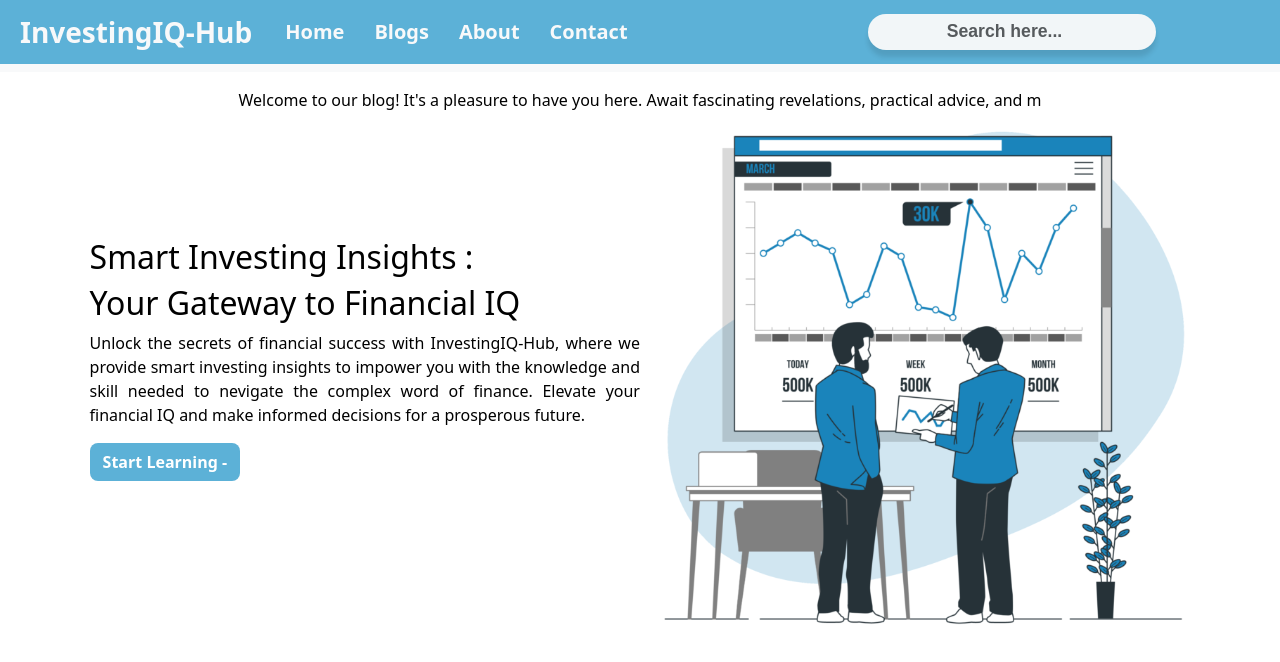
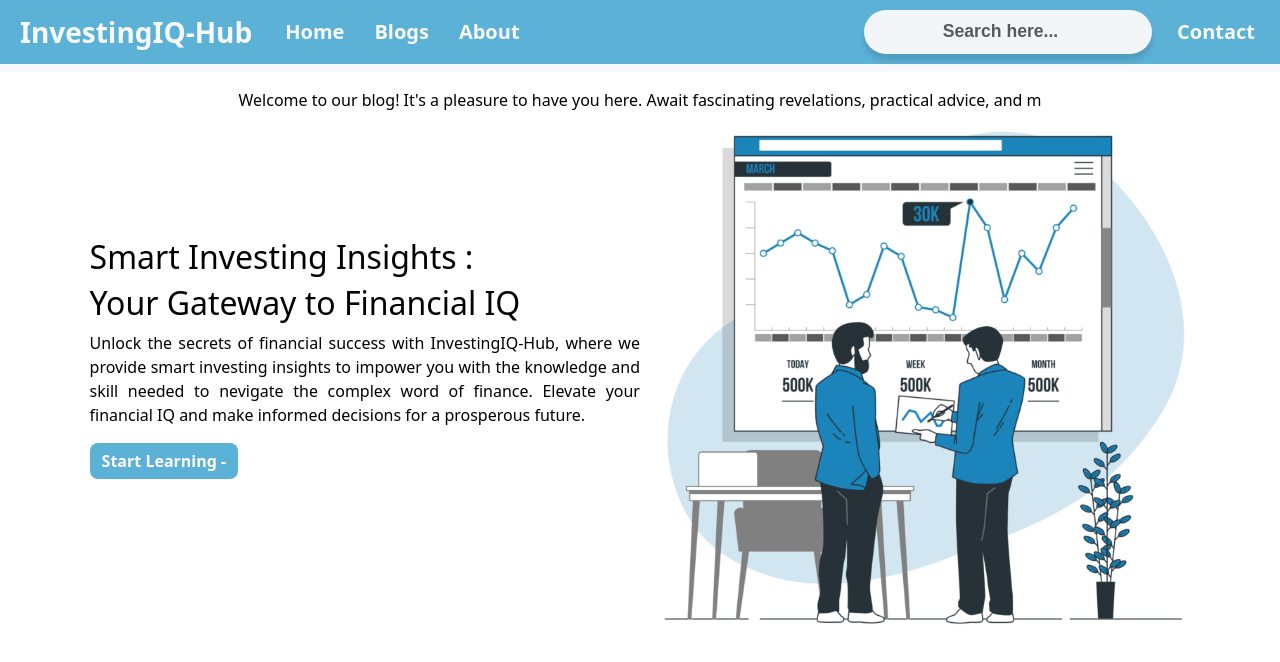
Before and after one commit to Mechboyshyam/InvestingIQ-Hub, a React (Create React App) app in the folder client/: page / in a window 1280 px wide. Shown: the top 662 px of the page. Built offline with nearby package versions, Linux system fonts and the light colour scheme.

Commit message:
code updated

```diff
--- a/client/src/Component/Navbar/Navbar.css
+++ b/client/src/Component/Navbar/Navbar.css
@@ -4,6 +4,11 @@
     height: 4rem;
 }
 
+.bgTeal{
+    background: #5cb1d7 !important;
+    border: 0px solid #5cb1d7;
+}
+
 .search-box{
     width: 18rem !important;
 
--- a/client/src/Component/Navbar/Navbar.js
+++ b/client/src/Component/Navbar/Navbar.js
@@ -32,55 +32,44 @@ function Navbar() {
             Blogs
                 </Link>
               </li>
-              <li className="nav-item">
-                <Link to="about" className="text-decoration-none text-light ms-1 fs-5 fw-semibold btn">
+
+              <li>
+                  <Link to="about" className="text-decoration-none text-light ms-1 fs-5 fw-semibold btn">
                     About
                   </Link>
-                </li>
-                <li className="nav-item">
-                  <Link to="contact" className="text-decoration-none text-light ms-1 fs-5 fw-semibold btn">
-                    Contact
-                  </Link>
-                </li>
+                  </li>
+
               {/* <li className="nav-item dropdown">
                 <a
-                  className="nav-link dropdown-toggle"
+                  className="nav-link dropdown-toggle text-decoration-none text-light ms-1 fs-5 fw-semibold btn "
                   href="#"
                   role="button"
                   data-bs-toggle="dropdown"
                   aria-expanded="false"
                 >
-                  Dropdown
+                  More
                 </a>
-                <ul className="dropdown-menu">
+                <ul className="dropdown-menu bgTeal">
                   <li>
-                    <a className="dropdown-item" href="#">
-                      Action
-                    </a>
-                  </li>
-                  <li>
-                    <a className="dropdown-item" href="#">
-                      Another action
-                    </a>
-                  </li>
-                  <li>
-                    <hr className="dropdown-divider" />
-                  </li>
-                  <li>
-                    <a className="dropdown-item" href="#">
-                      Something else here
-                    </a>
+                  <Link to="about" className="text-decoration-none text-light ms-1 fs-5 fw-semibold btn">
+                    About
+                  </Link>
                   </li>
                 </ul>
               </li> */}
             </ul>
-            <form className="" role="search">
+            <form className="d-flex" role="search">
               <input
                 className="form-control me-2 text-center search-box"
                 type="search"
                 placeholder="Search here..."
                 aria-label="Search"
               />
+              <span>
+              <Link to="contact" className="text-decoration-none text-light ms-1 fs-5 fw-semibold btn">
+                    Contact
+                  </Link>
+              </span>
             </form>
           </div>
         </div>
```
